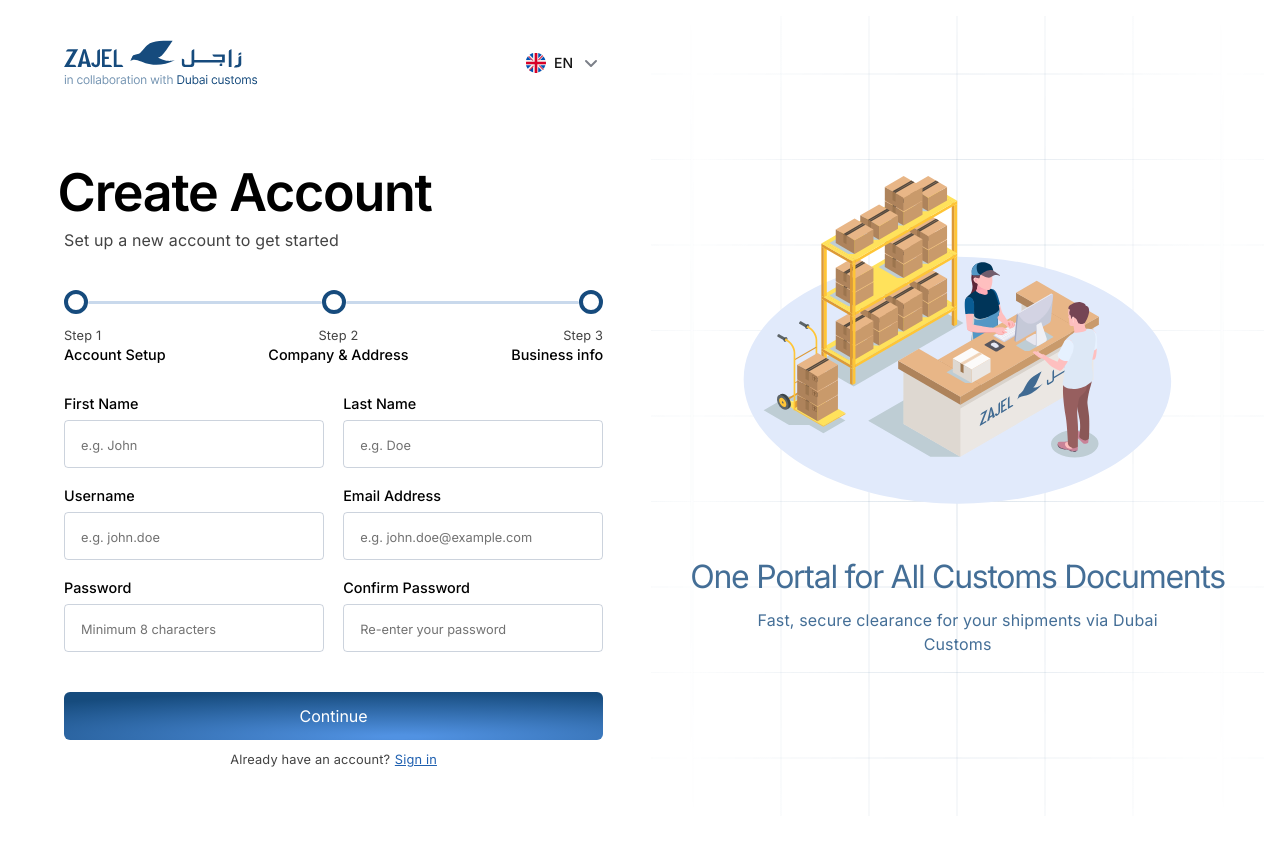
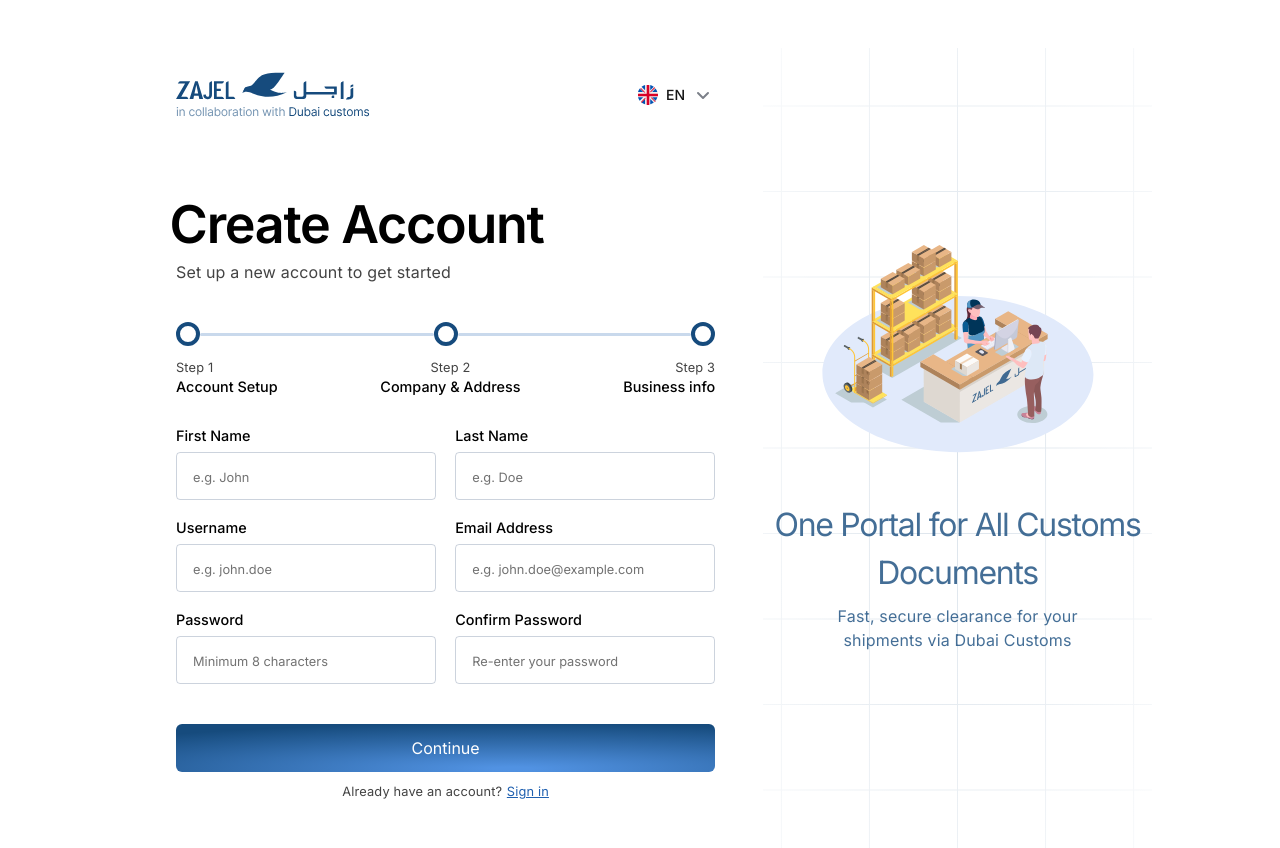
Before and after one commit to marketlubeDev/Zajel-Customs, a plain HTML site: page sign-up.html in a window 1280 px wide. Before the commit the page ends 816 px from the top, so only its background shows below. Drawn offline with Linux system fonts and the light colour scheme.

Commit message:
minor fixes

```diff
--- a/assets/css/login.css
+++ b/assets/css/login.css
@@ -1,3 +1,8 @@
+/* Override base.css padding for login page on desktop */
+body {
+  padding: 3rem 8rem;
+}
+
 .login-container {
   height: 100%;
   display: flex;
--- a/assets/css/sign-up.css
+++ b/assets/css/sign-up.css
@@ -1,5 +1,7 @@
+/* Override base.css padding for sign-up page on desktop */
 body {
   background-color: white;
+  padding: 3rem 8rem;
 }
 .signup-container {
   height: 100%;
```
